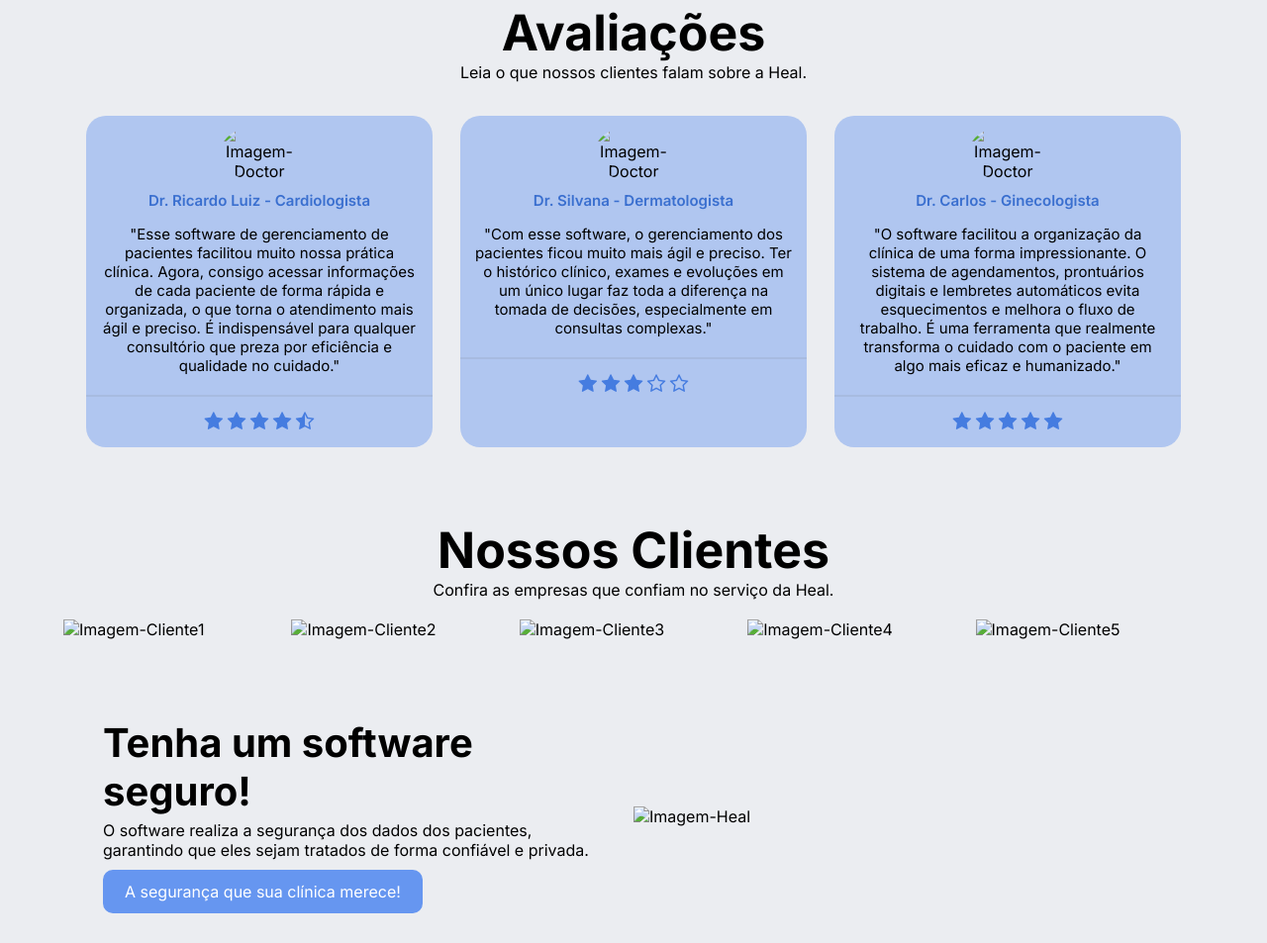
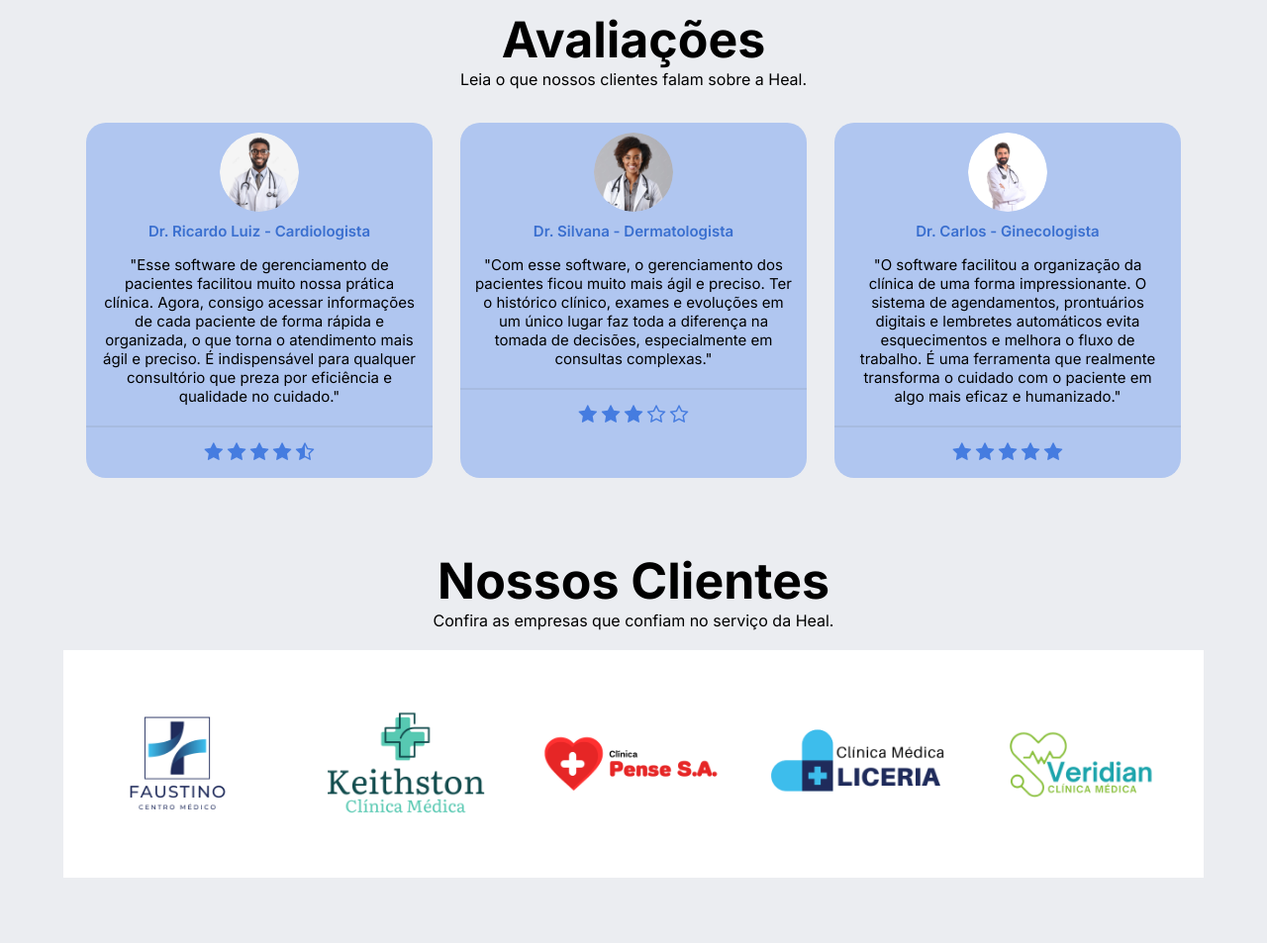
Before and after one commit to GeehDV/Heal_Web_Site, a plain HTML site: page index.html in a window 1280 px wide. Shown: the part 1579-2532 px from the top of the page at 99% size. Drawn offline with Linux system fonts and the light colour scheme; files whose address does not match are found by name.

Commit message:
Update index.html Arrumando o bug das imagens
Arrumando o bug das imagens

```diff
--- a/index.html
+++ b/index.html
@@ -49,7 +49,7 @@
                     <a href="index.html" class="btn animate-btn">Tudo que sua clínica PRECISA!</a>
                 </div>
                 <div class="faca-mais-img">
-                    <img src="img/Group1.png" alt="Imagem-Heal">
+                    <img src="HEAL/img/Group1.png" alt="Imagem-Heal">
                 </div>
             </div>
         </section>
@@ -59,7 +59,7 @@
         <section class="faca-mais">
             <div class="container">
                 <div class="faca-mais-img">
-                    <img src="img/Frame1.png" alt="Imagem-Heal">
+                    <img src="HEAL/img/Frame1.png" alt="Imagem-Heal">
                 </div>
                 <div class="faca-mais-text">
                     <h3>Transformando o Gerenciamento de Pacientes em Sua Clínica.</h3>
@@ -85,7 +85,7 @@
                 <div class="cards">
                 <!--card item 1-->
                     <div class="card-item">
-                        <img src="img/doctor1.png" alt="Imagem-Doctor">
+                        <img src="HEAL/img/doctor1.png" alt="Imagem-Doctor">
                         <p class="nome-user">Dr. Ricardo Luiz - Cardiologista</p>
                         <p class="avaliacao-user">
                             "Esse software de gerenciamento de pacientes facilitou muito nossa prática clínica.
@@ -106,7 +106,7 @@
 
     <!--card item 2-->
     <div class="card-item">
-        <img src="img/doctor2.png" alt="Imagem-Doctor">
+        <img src="HEAL/img/doctor2.png" alt="Imagem-Doctor">
         <p class="nome-user">Dr. Silvana - Dermatologista</p>
         <p class="avaliacao-user">
             "Com esse software, o
@@ -127,7 +127,7 @@
 
     <!--card item 3-->
     <div class="card-item">
-        <img src="img/doctor3.png" alt="Imagem-Doctor">
+        <img src="HEAL/img/doctor3.png" alt="Imagem-Doctor">
         <p class="nome-user">Dr. Carlos - Ginecologista</p>
         <p class="avaliacao-user">
             "O software facilitou a organização da clínica de uma forma
@@ -155,11 +155,11 @@
             <h3>Nossos Clientes</h3>
             <p>Confira as empresas que confiam no serviço da Heal.</p>
             <div>
-                <img src="img/cliente1.png" alt="Imagem-Cliente1">
-                <img src="img/cliente2.png" alt="Imagem-Cliente2">
-                <img src="img/cliente3.png" alt="Imagem-Cliente3">
-                <img src="img/cliente4.png" alt="Imagem-Cliente4">
-                <img src="img/cliente5.png" alt="Imagem-Cliente5">
+                <img src="HEAL/img/cliente1.png" alt="Imagem-Cliente1">
+                <img src="HEAL/img/cliente2.png" alt="Imagem-Cliente2">
+                <img src="HEAL/img/cliente3.png" alt="Imagem-Cliente3">
+                <img src="HEAL/img/cliente4.png" alt="Imagem-Cliente4">
+                <img src="HEAL/img/cliente5.png" alt="Imagem-Cliente5">
             </div>
         </div>
     </section>
@@ -178,7 +178,7 @@
                 <a href="index.html" class="btn animate-btn">A segurança que sua clínica merece!</a>
             </div>
             <div class="faca-mais-img">
-                <img src="img/security.png" alt="Imagem-Heal">
+                <img src="HEAL/img/security.png" alt="Imagem-Heal">
             </div>
         </div>
     </section>
```
